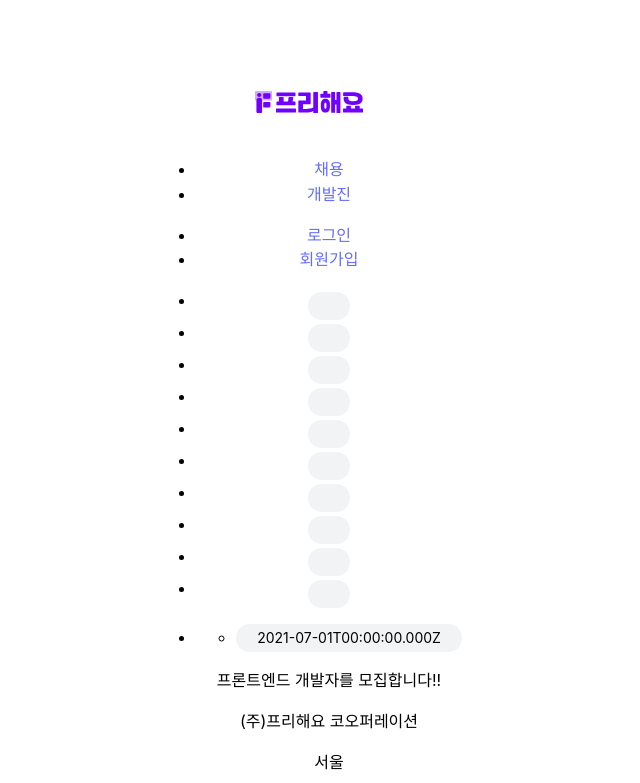
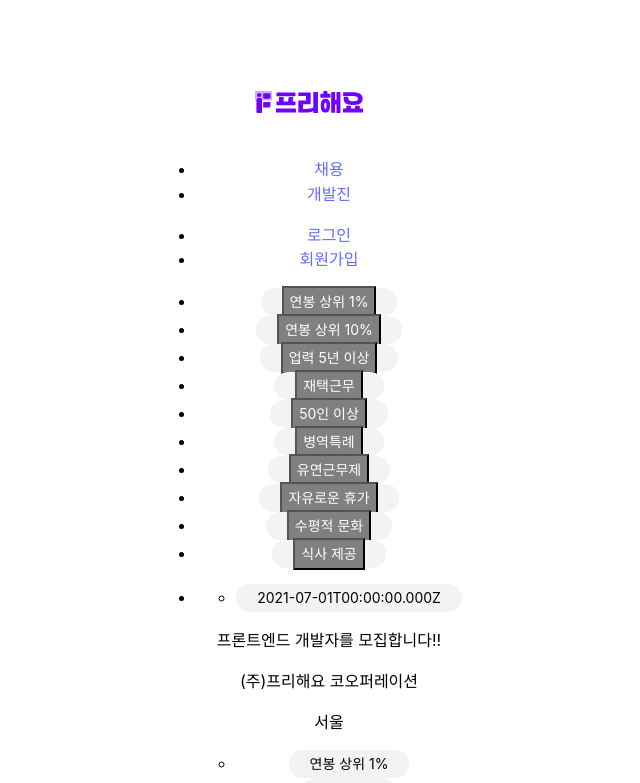
Before and after one commit to heoh06/freehaeyo, a React (Vite) app in the folder freehaeyo/: page /hire in a window 1280 px wide. Shown: the top 783 px of the page, without its empty margins (331-971 px from the left). Built offline with nearby package versions, Linux system fonts and the light colour scheme.

Commit message:
feat: 태그 선택 시 필터 기능 구현(미완성)

```diff
--- a/freehaeyo/src/Pages/Hire.jsx
+++ b/freehaeyo/src/Pages/Hire.jsx
@@ -5,7 +5,22 @@
 import HireData from '../MockData/HireData';
 import HireTagData from '../MockData/HireTagData';
 
+import { useState, useEffect } from 'react';
+
 function Hire(){
+    const [hireTagData, setHireTagData] = useState(HireTagData);
+    const [isCheckedTag, setIsCheckedTag] = useState(false);
+    const [filterTag, setFilterTag] = useState([]);
+
+    const handleTagClick = (id) => {
+        setIsCheckedTag(!isCheckedTag);
+        hireTagData[id].isChecked = !isCheckedTag;
+    }
+
+    useEffect(()=>{
+        setFilterTag(HireTagData.filter((data)=>data.isChecked));
+    }, [isCheckedTag, HireTagData] )
+
     return(
         <>
             <Header/>
@@ -13,13 +28,23 @@
                 <section>
                     <div>
                         <ul>
-                            {HireTagData.map((data)=>(<Tag tag={data.stack} key={data.id}/>))}
+                            {hireTagData.map((data)=>
+                                (
+                                <Tag
+                                categoryData={data}
+                                key={data.id}
+                                handleTagClick={handleTagClick}
+                                type="selectTag"
+                                />
+                                )
+                            )}
                         </ul>
                     </div>
                 </section>
                 <section>
                     <div>
                         <ul>
+                            {/* Todo:무한스크롤 */}
                             {HireData.map((data)=>(<HireCard employmentData={data} key={data.id}/>))}
                         </ul>
                     </div>
```
